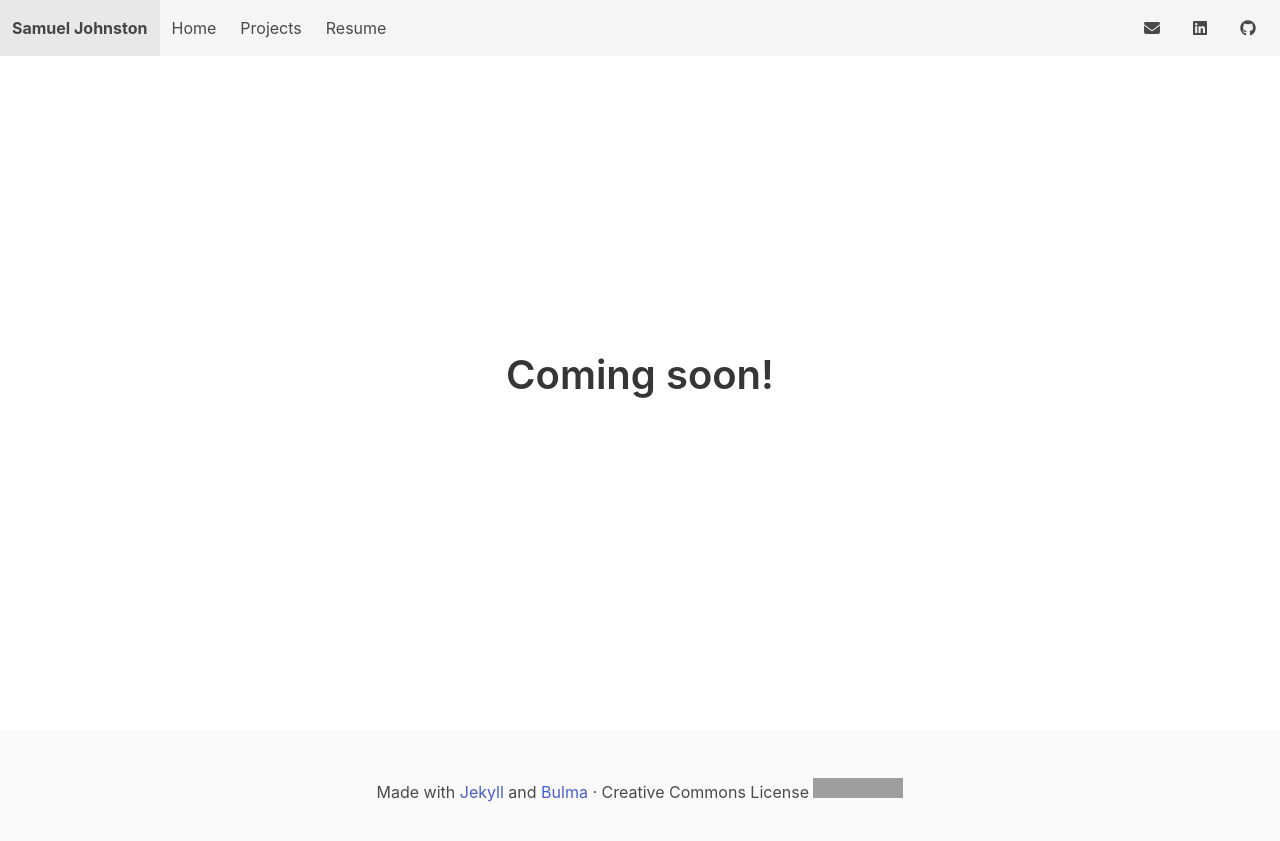
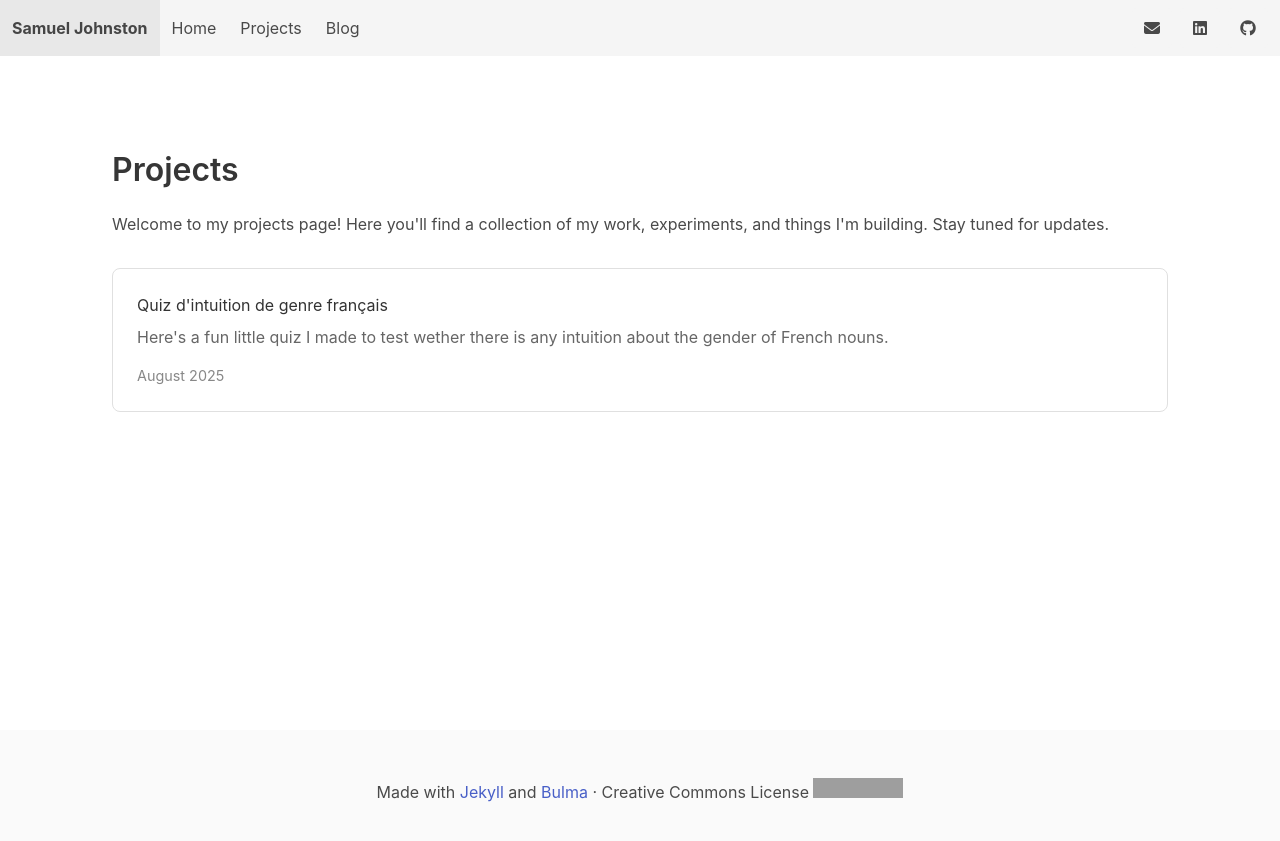
Before and after one commit to sjjohnst/sjjohnst.github.io, a Jekyll site: the page built from projects.html, in a window 1280 px wide. Shown: the top 841 px of the page. Built offline with Jekyll 4.4.1, drawn with Linux system fonts in a browser that asks for light colours; grey boxes are pictures that could not be loaded.

Commit message:
Add first project - french gender quiz

```diff
--- a/_layouts/default.html
+++ b/_layouts/default.html
@@ -41,8 +41,8 @@
           <a class="navbar-item" href="{{ site.baseurl }}/projects">
             Projects
           </a>
-          <a class="navbar-item" href="{{ site.baseurl }}/resume">
-            Resume
+          <a class="navbar-item" href="{{ site.baseurl }}/blog">
+            Blog
           </a>
           <!-- Add more links as needed -->
         </div>
--- a/projects.html
+++ b/projects.html
@@ -4,6 +4,65 @@ title: Projects
 permalink: /projects/
 ---
 
-<div class="container" style="height: 60vh; display: flex; justify-content: center; align-items: center;">
-  <h1 class="title is-2">Coming soon!</h1>
-</div>
+<!-- Basic post for Projects page -->
+<section class="section">
+  <div class="container">
+    <h1 class="title">Projects</h1>
+    <p>Welcome to my projects page! Here you'll find a collection of my work, experiments, and things I'm building. Stay tuned for updates.</p>
+
+    <div class="projects-grid">
+      <div class="project-card">
+        <h3 class="project-title">
+          <a href="/projects/quiz-intuition-francais/">Quiz d'intuition de genre français</a>
+        </h3>
+        <p class="project-description">
+          Here's a fun little quiz I made to test wether there is any intuition about the gender of French nouns.
+        </p>
+        <div class="project-meta">
+          <span class="project-date">{{ "now" | date: "%B %Y" }}</span>
+        </div>
+      </div>
+    </div>
+  </div>
+</section>
+
+<style>
+.projects-grid {
+  margin-top: 2rem;
+}
+
+.project-card {
+  border: 1px solid #e0e0e0;
+  border-radius: 8px;
+  padding: 1.5rem;
+  margin-bottom: 1.5rem;
+  transition: box-shadow 0.3s ease;
+}
+
+.project-card:hover {
+  box-shadow: 0 4px 12px rgba(0,0,0,0.1);
+}
+
+.project-title {
+  margin-bottom: 0.5rem;
+}
+
+.project-title a {
+  text-decoration: none;
+  color: #333;
+}
+
+.project-title a:hover {
+  color: #007acc;
+}
+
+.project-description {
+  color: #666;
+  margin-bottom: 1rem;
+}
+
+.project-meta {
+  font-size: 0.9rem;
+  color: #888;
+}
+</style>
```
Also changed, not shown: projects/quiz-intuition-francais.md (added, +41 -0 lines), assets/images/Resultats_poster.jpg (added), 1 other file.
